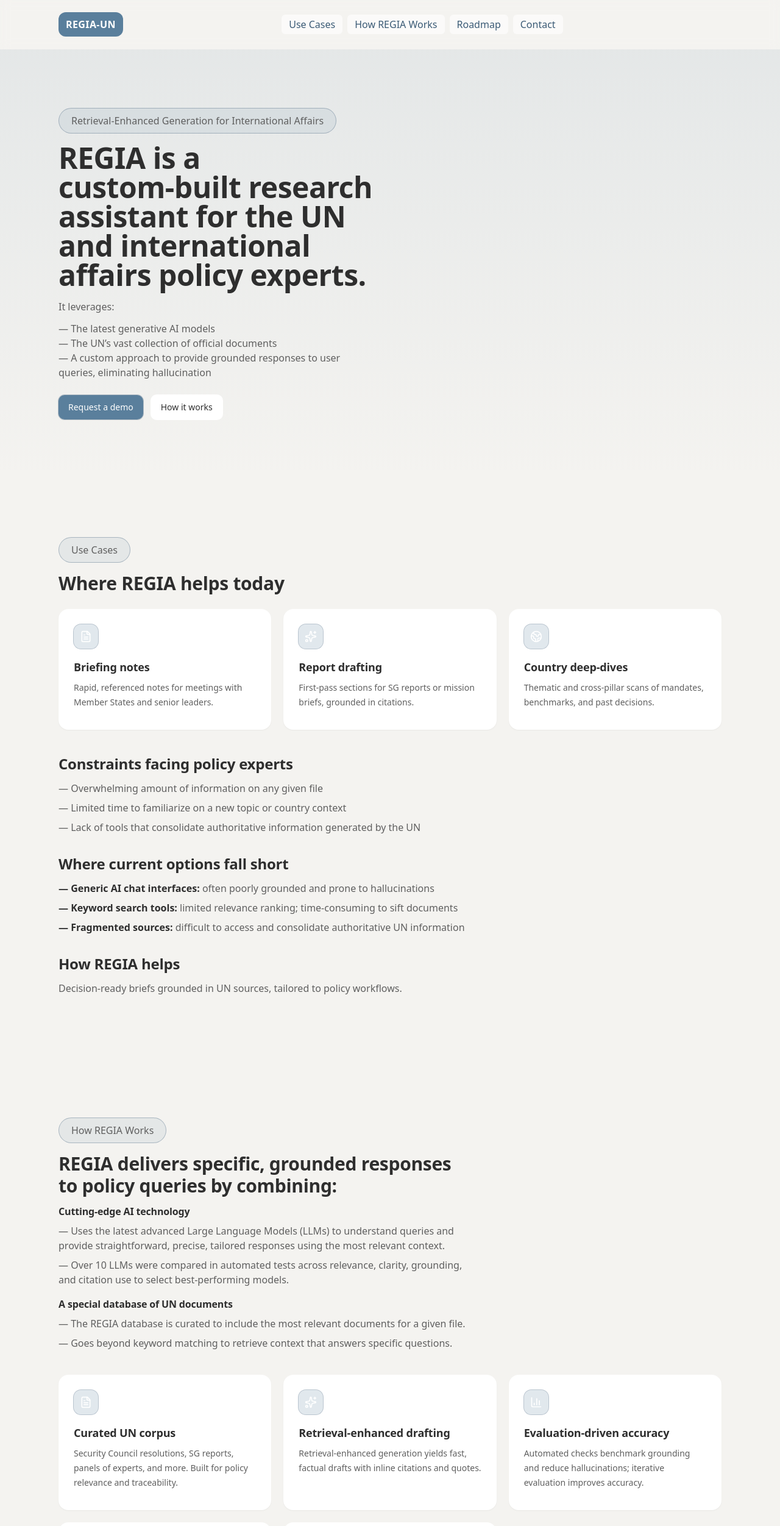
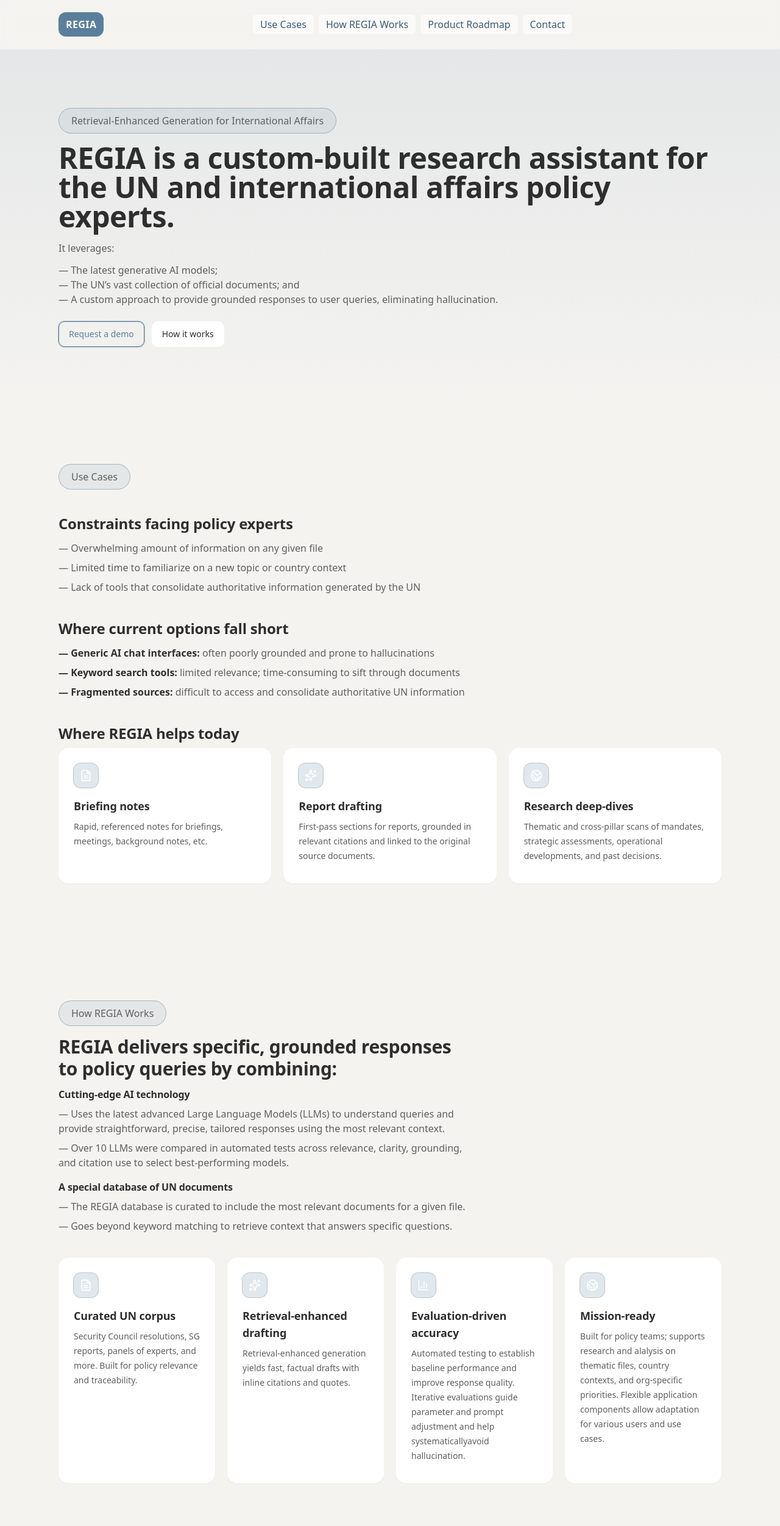
Before and after one commit to josh-jorgensen/regia-landing, a Next.js app: page / in a window 1280 px wide. Shown: the top 2503 px of the page at 61% size. Built offline with nearby package versions, Linux system fonts and the light colour scheme.

Commit message:
Polish: brand links to top, wider hero, outline demo button, 4-col features, roadmap icons, contact scroll offset, footer name update, copy tweaks

```diff
--- a/app/page.tsx
+++ b/app/page.tsx
@@ -1,7 +1,7 @@
 "use client";
 
 import React from "react";
-import { ArrowRight, ShieldCheck, FileText, Sparkles, Lock, Server, Globe2, Users, BarChart3, MessageSquare, Search } from "lucide-react";
+import { ArrowRight, FileText, Sparkles, Server, Globe2, BarChart3 } from "lucide-react";
 import { motion } from "framer-motion";
 
 const Section: React.FC<{ id?: string; className?: string; children: React.ReactNode }> = ({ id, className, children }) => (
@@ -37,19 +37,19 @@
 
 export default function MarketingPage() {
   return (
-    <main className="min-h-[100svh] bg-[var(--bg)] text-[var(--text)]">
+    <main id="top" className="min-h-[100svh] bg-[var(--bg)] text-[var(--text)]">
       {/* NAV */}
       <header className="sticky top-0 z-50 border-b border-white/5 bg-[color-mix(in_oklab,var(--bg)_85%,#000)]/90 backdrop-blur">
         <Container className="flex h-20 items-center justify-between">
           <div className="flex items-center gap-3">
-            <div className="flex h-10 items-center justify-center rounded-xl bg-[var(--brand)] px-3 text-[var(--brand-contrast)] font-semibold tracking-wide">
-              REGIA‑UN
-            </div>
+            <a href="#top" className="flex h-10 items-center justify-center rounded-xl bg-[var(--brand)] px-3 text-[var(--brand-contrast)] font-semibold tracking-wide" aria-label="Go to top">
+              REGIA
+            </a>
           </div>
           <nav className="hidden gap-2 text-base text-[var(--subtle)] md:flex">
             <a href="#use-cases" className="rounded-md bg-[color-mix(in_oklab,var(--card)_60%,transparent)] px-3 py-1 hover:bg-white/10 hover:text-[var(--text)]">Use Cases</a>
             <a href="#product" className="rounded-md bg-[color-mix(in_oklab,var(--card)_60%,transparent)] px-3 py-1 hover:bg-white/10 hover:text-[var(--text)]">How REGIA Works</a>
-            <a href="#roadmap" className="rounded-md bg-[color-mix(in_oklab,var(--card)_60%,transparent)] px-3 py-1 hover:bg-white/10 hover:text-[var(--text)]">Roadmap</a>
+            <a href="#product-roadmap" className="rounded-md bg-[color-mix(in_oklab,var(--card)_60%,transparent)] px-3 py-1 hover:bg-white/10 hover:text-[var(--text)]">Product Roadmap</a>
             <a href="#contact" className="rounded-md bg-[color-mix(in_oklab,var(--card)_60%,transparent)] px-3 py-1 hover:bg-white/10 hover:text-[var(--text)]">Contact</a>
           </nav>
           <div className="hidden md:block" />
@@ -58,22 +58,22 @@
 
       {/* HERO */}
       <Section className="bg-gradient-to-b from-[color-mix(in_oklab,var(--brand)_10%,transparent)] to-transparent">
-        <Container className="grid items-center gap-10 md:grid-cols-2">
+        <Container>
           <motion.div initial={{ opacity: 0, y: 14 }} animate={{ opacity: 1, y: 0 }} transition={{ duration: 0.6 }}>
             <Pill>Retrieval‑Enhanced Generation for International Affairs</Pill>
             <h1 className="mt-4 text-4xl font-semibold leading-tight md:text-5xl">
               REGIA is a custom‑built research assistant for the UN and international affairs policy experts.
             </h1>
-            <p className="mt-4 max-w-xl text-[var(--subtle)]">
+            <p className="mt-4 max-w-3xl text-[var(--subtle)]">
               It leverages:
             </p>
-            <ul className="mt-3 max-w-xl text-[var(--subtle)]">
-              <li>— The latest generative AI models</li>
-              <li>— The UN’s vast collection of official documents</li>
-              <li>— A custom approach to provide grounded responses to user queries, eliminating hallucination</li>
+            <ul className="mt-3 max-w-3xl text-[var(--subtle)]">
+              <li>— The latest generative AI models;</li>
+              <li>— The UN’s vast collection of official documents; and</li>
+              <li>— A custom approach to provide grounded responses to user queries, eliminating hallucination.</li>
             </ul>
             <div className="mt-6 flex flex-wrap items-center gap-3">
-              <a href="#contact" className="inline-flex items-center gap-2 rounded-[10px] bg-[var(--brand)] px-4 py-2.5 text-sm font-medium text-[var(--brand-contrast)] ring-1 ring-[var(--ring)] hover:opacity-90">
+              <a href="#contact" className="inline-flex items-center gap-2 rounded-[10px] border border-[var(--brand)] bg-transparent px-4 py-2.5 text-sm font-medium text-[var(--brand)] ring-1 ring-[var(--ring)] hover:bg-[color-mix(in_oklab,var(--brand)_10%,transparent)]">
                 Request a demo
               </a>
               <a href="#product" className="inline-flex items-center gap-2 rounded-[10px] border border-white/10 bg-[var(--card)] px-4 py-2.5 text-sm font-medium text-[var(--text)] hover:bg-white/5">
@@ -90,12 +90,6 @@
         <Container>
           <div className="mb-6 max-w-2xl">
             <Pill>Use Cases</Pill>
-            <h2 className="mt-4 text-3xl font-semibold">Where REGIA helps today</h2>
-          </div>
-          <div className="grid gap-5 md:grid-cols-2 lg:grid-cols-3">
-            <FeatureCard icon={<FileText className="h-5 w-5 text-[var(--brand-contrast)]" />} title="Briefing notes" desc="Rapid, referenced notes for meetings with Member States and senior leaders." />
-            <FeatureCard icon={<Sparkles className="h-5 w-5 text-[var(--brand-contrast)]" />} title="Report drafting" desc="First‑pass sections for SG reports or mission briefs, grounded in citations." />
-            <FeatureCard icon={<Globe2 className="h-5 w-5 text-[var(--brand-contrast)]" />} title="Country deep‑dives" desc="Thematic and cross‑pillar scans of mandates, benchmarks, and past decisions." />
           </div>
 
           <div className="mt-10 max-w-2xl">
@@ -107,18 +101,21 @@
             </ul>
           </div>
 
-          <div className="mt-8 max-w-2xl">
+          <div className="mt-10 max-w-2xl">
             <h2 className="text-2xl font-semibold">Where current options fall short</h2>
             <ul className="mt-3 grid gap-2 text-[var(--subtle)]">
               <li><span className="font-semibold text-[var(--text)]">— Generic AI chat interfaces:</span> often poorly grounded and prone to hallucinations</li>
-              <li><span className="font-semibold text-[var(--text)]">— Keyword search tools:</span> limited relevance ranking; time‑consuming to sift documents</li>
+              <li><span className="font-semibold text-[var(--text)]">— Keyword search tools:</span> limited relevance; time‑consuming to sift through documents</li>
               <li><span className="font-semibold text-[var(--text)]">— Fragmented sources:</span> difficult to access and consolidate authoritative UN information</li>
             </ul>
           </div>
-
-          <div className="mt-8 max-w-2xl">
-            <h2 className="text-2xl font-semibold">How REGIA helps</h2>
-            <p className="mt-3 text-[var(--subtle)]">Decision‑ready briefs grounded in UN sources, tailored to policy workflows.</p>
+          <div className="mt-10 max-w-2xl">
+            <h2 className="text-2xl font-semibold">Where REGIA helps today</h2>
+          </div>
+          <div className="grid gap-5 md:grid-cols-2 lg:grid-cols-3">
+            <FeatureCard icon={<FileText className="h-5 w-5 text-[var(--brand-contrast)]" />} title="Briefing notes" desc="Rapid, referenced notes for briefings, meetings, background notes, etc." />
+            <FeatureCard icon={<Sparkles className="h-5 w-5 text-[var(--brand-contrast)]" />} title="Report drafting" desc="First‑pass sections for reports, grounded in relevant citations and linked to the original source documents." />
+            <FeatureCard icon={<Globe2 className="h-5 w-5 text-[var(--brand-contrast)]" />} title="Research deep‑dives" desc="Thematic and cross‑pillar scans of mandates, strategic assessments, operational developments, and past decisions." />
           </div>
         </Container>
       </Section>
@@ -147,12 +144,11 @@
             </div>
           </div>
 
-          <div className="grid gap-5 md:grid-cols-2 lg:grid-cols-3">
+          <div className="grid gap-5 md:grid-cols-2 lg:grid-cols-4">
             <FeatureCard icon={<FileText className="h-5 w-5 text-[var(--brand-contrast)]" />} title="Curated UN corpus" desc="Security Council resolutions, SG reports, panels of experts, and more. Built for policy relevance and traceability." />
             <FeatureCard icon={<Sparkles className="h-5 w-5 text-[var(--brand-contrast)]" />} title="Retrieval‑enhanced drafting" desc="Retrieval‑enhanced generation yields fast, factual drafts with inline citations and quotes." />
-            <FeatureCard icon={<BarChart3 className="h-5 w-5 text-[var(--brand-contrast)]" />} title="Evaluation‑driven accuracy" desc="Automated checks benchmark grounding and reduce hallucinations; iterative evaluation improves accuracy." />
-            <FeatureCard icon={<Server className="h-5 w-5 text-[var(--brand-contrast)]" />} title="Modular architecture" desc="Flexible components from UI to pipelines and storage; deployable across varied environments." />
-            <FeatureCard icon={<Globe2 className="h-5 w-5 text-[var(--brand-contrast)]" />} title="Mission‑ready" desc="Built for policy teams; supports research and alalysis on thematic files, country contexts, and org‑specific priorities." />
+            <FeatureCard icon={<BarChart3 className="h-5 w-5 text-[var(--brand-contrast)]" />} title="Evaluation‑driven accuracy" desc="Automated testing to establish baseline performance and improve response quality. Iterative evaluations guide parameter and prompt adjustment and help systematicallyavoid hallucination." />
+            <FeatureCard icon={<Globe2 className="h-5 w-5 text-[var(--brand-contrast)]" />} title="Mission‑ready" desc="Built for policy teams; supports research and alalysis on thematic files, country contexts, and org‑specific priorities. Flexible application components allow adaptation for various users and use cases." />
           </div>
         </Container>
       </Section>
@@ -160,26 +156,35 @@
 
 
       {/* ROADMAP */}
-      <Section id="roadmap">
+      <Section id="product-roadmap">
         <Container>
           <div className="mb-10 max-w-2xl">
-            <Pill>Roadmap</Pill>
+            <Pill>Product Roadmap</Pill>
             <h2 className="mt-4 text-3xl font-semibold">From prototype to mission scale</h2>
           </div>
           <div className="grid gap-4 md:grid-cols-3">
             <div className="group flex h-full min-h-[18rem] flex-col justify-between rounded-2xl border border-white/5 bg-[var(--card)] p-6 ring-1 ring-white/5 transition hover:-translate-y-1 hover:shadow-md">
+              <div className="mb-4 inline-flex h-10 w-10 items-center justify-center rounded-xl bg-[color-mix(in_oklab,var(--brand)_18%,transparent)] ring-1 ring-[var(--ring)]">
+                <Sparkles className="h-5 w-5 text-[var(--brand-contrast)]" />
+              </div>
               <div>
                 <h3 className="font-semibold">Phase 1 — Early prototype</h3>
                 <p className="mt-2 text-[var(--subtle)]">Web app showing proof of concept; basic query‑and‑response function; prototype database with a handful of country contexts (~600 documents).</p>
               </div>
             </div>
             <div className="group flex h-full min-h-[18rem] flex-col justify-between rounded-2xl border border-white/5 bg-[var(--card)] p-6 ring-1 ring-white/5 transition hover:-translate-y-1 hover:shadow-md">
+              <div className="mb-4 inline-flex h-10 w-10 items-center justify-center rounded-xl bg-[color-mix(in_oklab,var(--brand)_18%,transparent)] ring-1 ring-[var(--ring)]">
+                <Server className="h-5 w-5 text-[var(--brand-contrast)]" />
+              </div>
               <div>
                 <h3 className="font-semibold">Phase 2 — Functional product</h3>
                 <p className="mt-2 text-[var(--subtle)]">Expansive UN document database (10,000+ documents); session memory for response follow up; customizable output formats.</p>
               </div>
             </div>
             <div className="group flex h-full min-h-[18rem] flex-col justify-between rounded-2xl border border-white/5 bg-[var(--card)] p-6 ring-1 ring-white/5 transition hover:-translate-y-1 hover:shadow-md">
+              <div className="mb-4 inline-flex h-10 w-10 items-center justify-center rounded-xl bg-[color-mix(in_oklab,var(--brand)_18%,transparent)] ring-1 ring-[var(--ring)]">
+                <Globe2 className="h-5 w-5 text-[var(--brand-contrast)]" />
+              </div>
               <div>
                 <h3 className="font-semibold">Phase 3 — Product expansion</h3>
                 <p className="mt-2 text-[var(--subtle)]">User uploads; more comprehensive document database plus integration with external databases; sophisticated AI workflows and tool‑calling; advanced response export options.</p>
@@ -190,11 +195,11 @@
       </Section>
 
       {/* CTA */}
-      <Section id="contact">
+      <Section id="contact" className="scroll-mt-24">
         <Container className="grid items-center gap-6 md:grid-cols-3">
           <div className="md:col-span-2">
             <Pill>Contact</Pill>
-            <h2 className="mt-4 text-3xl font-semibold">Show REGIA‑UN to your team</h2>
+            <h2 className="mt-4 text-3xl font-semibold">Show REGIA to your team</h2>
             <p className="mt-2 text-[var(--subtle)]">We can tailor a demo for Permanent Missions, UN departments, or other partners.</p>
           </div>
           <div className="md:justify-self-end">
@@ -208,7 +213,7 @@
       {/* FOOTER */}
       <footer className="border-t border-white/5 py-8">
         <Container className="flex flex-col items-center justify-between gap-4 md:flex-row">
-          <p className="text-sm text-[var(--subtle)]">© {new Date().getFullYear()} REGIA‑UN</p>
+          <p className="text-sm text-[var(--subtle)]">© {new Date().getFullYear()} REGIA</p>
         </Container>
       </footer>
     </main>
```
Also changed, not shown: 1 other file (tests, documents, lock files or other folders).
